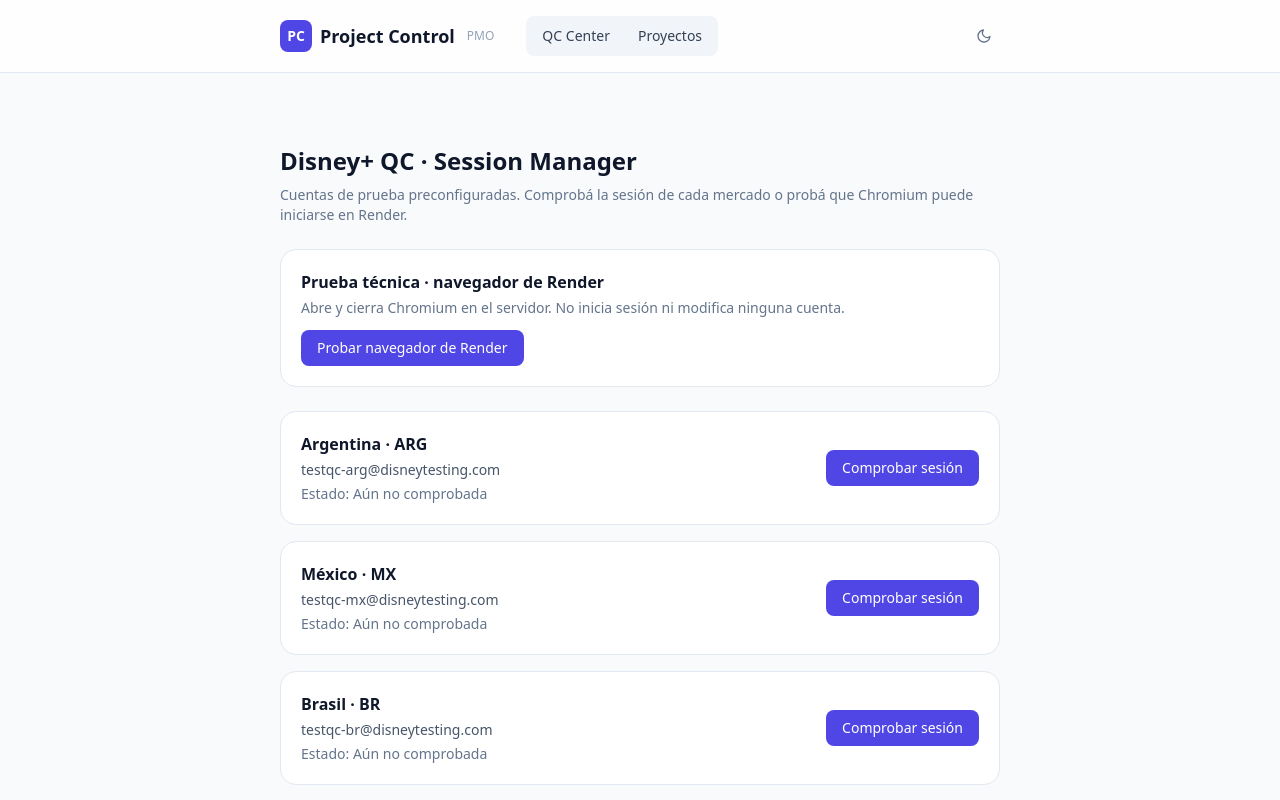
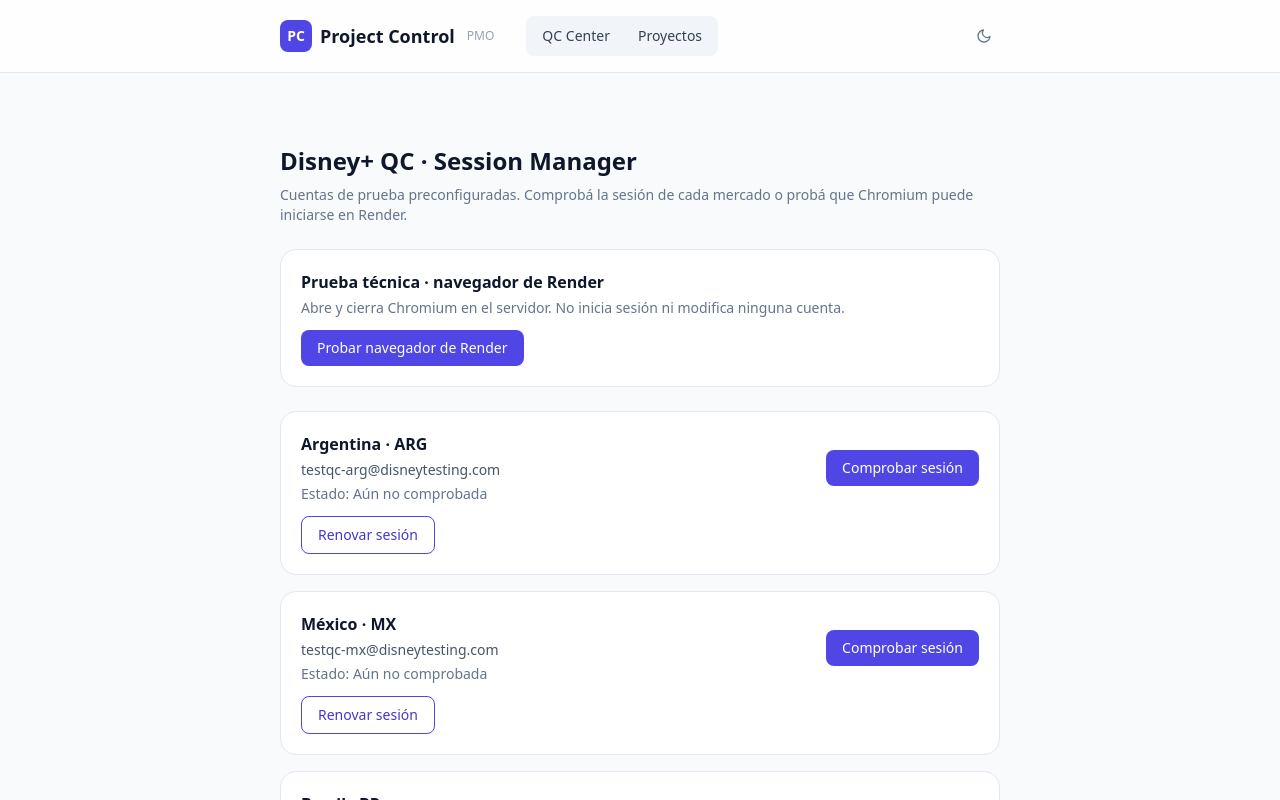
Before and after one commit to berinsteindiego-collab/proyectos, a Next.js app: page /qc/sessions in a window 1280 px wide. Shown: the top 800 px of the page. Built offline with nearby package versions, Linux system fonts and the light colour scheme.

Commit message:
Add one-click automatic QC renewal to Session Manager

```diff
--- a/src/app/qc/sessions/page.tsx
+++ b/src/app/qc/sessions/page.tsx
@@ -24,6 +24,22 @@ export default function QcSessionsPage() {
   const [loading, setLoading] = useState<Market | null>(null);
   const [errors, setErrors] = useState<Partial<Record<Market, string>>>({});
   const [testingBrowser, setTestingBrowser] = useState(false);
+  const [renewing, setRenewing] = useState<Market | null>(null);
+  const [renewMessages, setRenewMessages] = useState<Partial<Record<Market, string>>>({});
+
+  async function renew(market: Market) {
+    if (loading || testingBrowser || renewing) return;
+    setRenewing(market);
+    setRenewMessages(old => ({ ...old, [market]: "Intentando iniciar sesión en Disney+ desde Render..." }));
+    try {
+      const response = await fetch("/api/qc/renew", { method: "POST", headers: { "Content-Type": "application/json" }, body: JSON.stringify({ market }) });
+      const data = await response.json() as { ok: boolean; message?: string };
+      setRenewMessages(old => ({ ...old, [market]: data.message || (data.ok ? "Sesión guardada. Comprobá la sesión." : "No se pudo renovar.") }));
+      if (data.ok) setResults(old => { const next = { ...old }; delete next[market]; return next; });
+    } catch {
+      setRenewMessages(old => ({ ...old, [market]: "No se pudo completar la solicitud. Comprobá la sesión antes de reintentar." }));
+    } finally { setRenewing(null); }
+  }
   const [browserResult, setBrowserResult] = useState<string | null>(null);
 
   function renderBase() {
@@ -33,7 +49,7 @@ export default function QcSessionsPage() {
   }
 
   async function testBrowser() {
-    if (testingBrowser || loading) return;
+    if (testingBrowser || loading || renewing) return;
     setTestingBrowser(true);
     setBrowserResult(null);
     try {
@@ -49,7 +65,7 @@ export default function QcSessionsPage() {
   }
 
   async function check(market: Market) {
-    if (loading || testingBrowser) return;
+    if (loading || testingBrowser || renewing) return;
     setLoading(market);
     setErrors((old) => ({ ...old, [market]: "" }));
     try {
@@ -93,7 +109,7 @@ export default function QcSessionsPage() {
         <button
           type="button"
           onClick={testBrowser}
-          disabled={testingBrowser || loading !== null}
+          disabled={testingBrowser || loading !== null || renewing !== null}
           className="mt-3 rounded-lg bg-indigo-600 px-4 py-2 text-sm font-medium text-white disabled:opacity-50"
         >
           {testingBrowser ? "Probando Chromium..." : "Probar navegador de Render"}
@@ -121,11 +137,18 @@ export default function QcSessionsPage() {
                 <button
                   type="button"
                   onClick={() => check(code)}
-                  disabled={loading !== null || testingBrowser}
+                  disabled={loading !== null || testingBrowser || renewing !== null}
                   className="rounded-lg bg-indigo-600 px-4 py-2 text-sm font-medium text-white disabled:opacity-50"
                 >
                   {loading === code ? "Comprobando..." : "Comprobar sesión"}
                 </button>
+              </div>
+              <div className="mt-3 flex flex-wrap items-center gap-3">
+                <button type="button" onClick={() => renew(code)} disabled={loading !== null || testingBrowser || renewing !== null}
+                  className="rounded-lg border border-indigo-600 px-4 py-2 text-sm font-medium text-indigo-700 disabled:opacity-50 dark:text-indigo-300">
+                  {renewing === code ? "Renovando..." : "Renovar sesión"}
+                </button>
+                {renewMessages[code] && <p role="status" className="text-sm text-slate-600 dark:text-slate-300">{renewMessages[code]}</p>}
               </div>
               {errors[code] && <p role="alert" className="mt-3 text-sm text-red-600">{errors[code]}</p>}
             </section>
```
